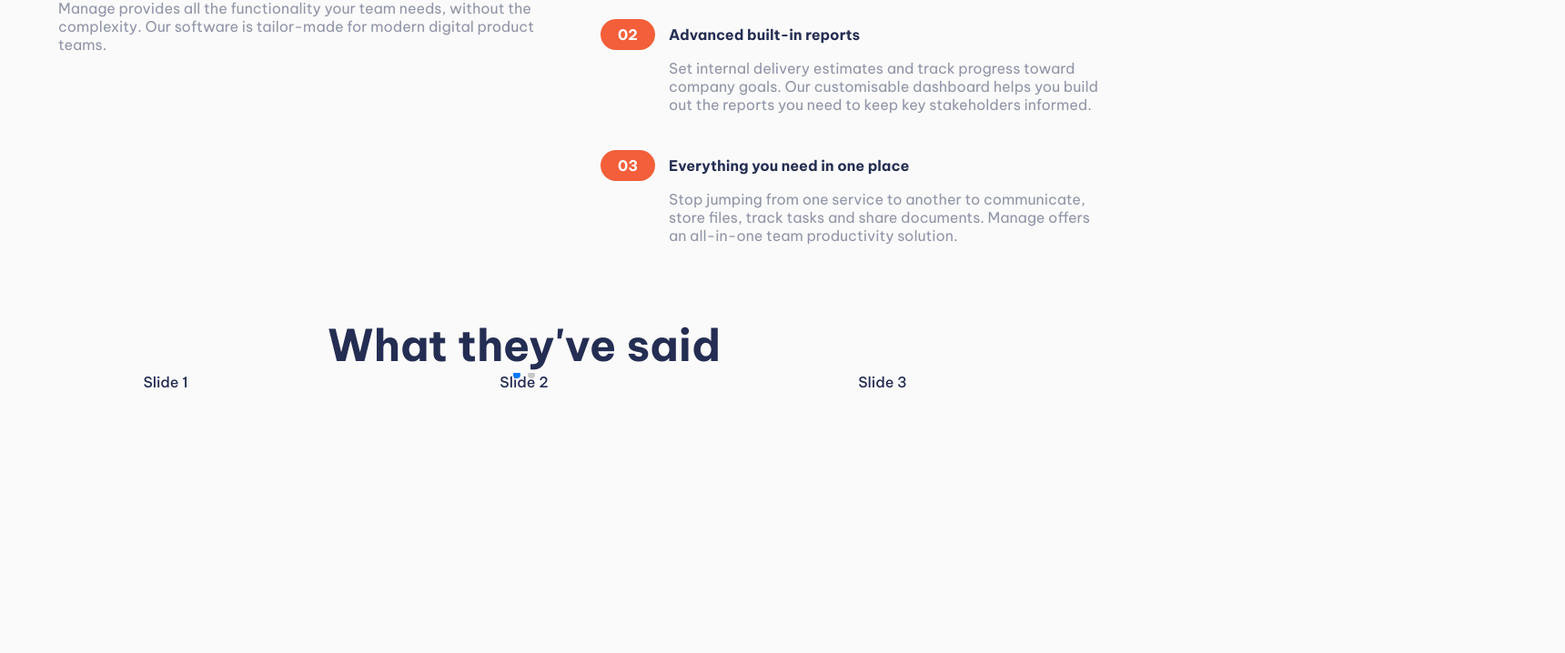
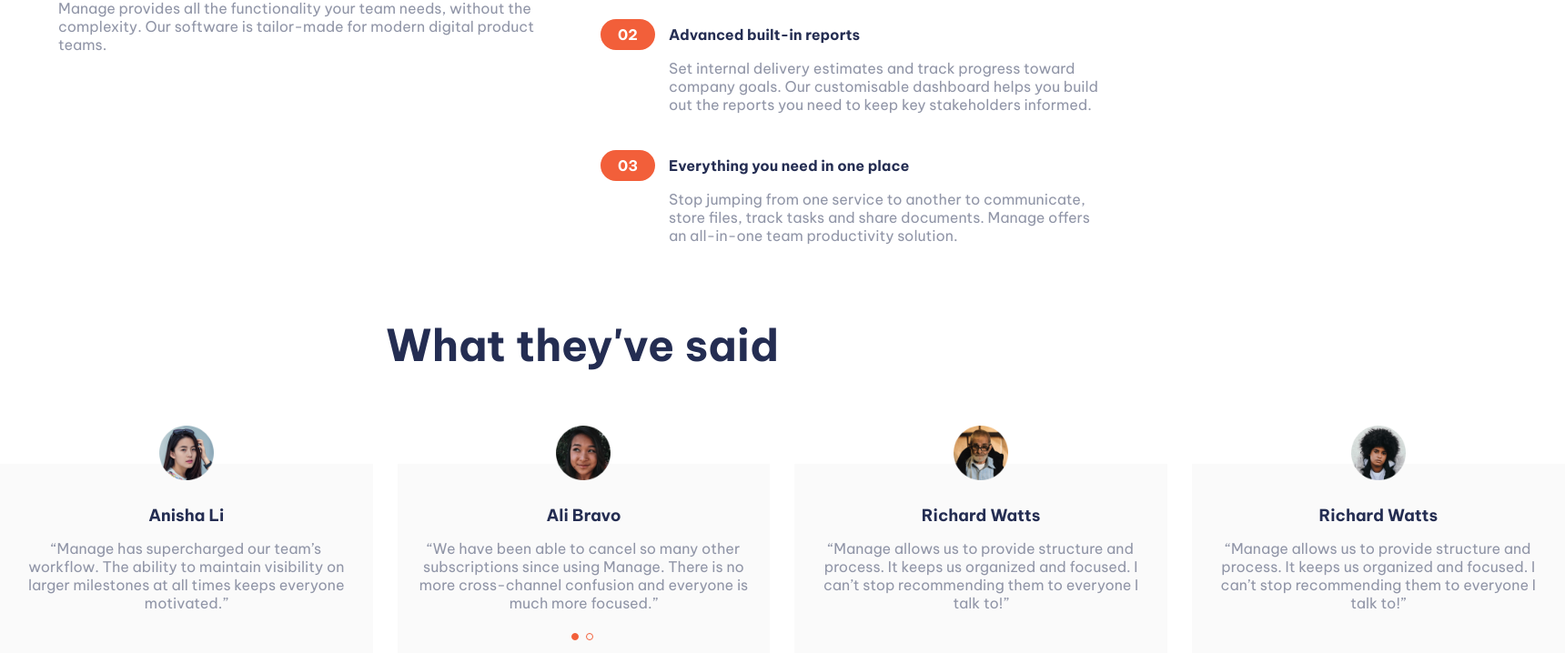
Before and after one commit to Luisgustavom1/Manage-challenge-hub, a React (Vite) app: page / in a window 1280 px wide. Shown: the part 796-1514 px from the top of the page at 91% size, 1720 px wide, since content can reach past the window. Before the commit the page ends 1226 px from the top, so only its background shows below. Built offline with nearby package versions, Linux system fonts and the light colour scheme.

Commit message:
swiper base

```diff
--- a/src/Components/Depositions/CardsDepositions/index.tsx
+++ b/src/Components/Depositions/CardsDepositions/index.tsx
@@ -0,0 +1,26 @@
+import React from "react";
+
+import "./styles.scss";
+
+interface ICardsDepositions {
+  text: string;
+  name: string;
+  image: string;
+}
+
+function CardsDepositions({
+  text,
+  name,
+  image,
+}: ICardsDepositions): JSX.Element {
+  return (
+    <div className="container-cards">
+      <img src={image} alt={`Avatar of ${name}`} />
+      <div>
+        <h2 className="title-sm">{name}</h2>
+        <p className="body-md">{text}</p>
+      </div>
+    </div>
+  );
+}
+export default CardsDepositions;
--- /dev/null
+++ b/src/Components/Depositions/CardsDepositions/styles.scss
@@ -0,0 +1,21 @@
+@import '../../../styles/variables';
+
+.container-cards {
+  width: 32vw;
+  min-width: 375px;
+  background: $--tw-neutral-gray;
+  position: relative;
+  padding: 45px 20px;
+
+  img {
+    position: absolute;
+    width: 60px;
+    left: 50%;
+    top: -20%;
+    transform: translateX(-50%);
+  }
+
+  .title-sm {
+    margin-bottom: 15px;
+  }
+}
--- a/src/Components/Depositions/index.tsx
+++ b/src/Components/Depositions/index.tsx
@@ -1,5 +1,11 @@
 import React from "react";
+
+import shanai from "../../Assets/images/avatar-shanai.png";
+import anisha from "../../Assets/images/avatar-anisha.png";
+import ali from "../../Assets/images/avatar-ali.png";
+import richard from "../../Assets/images/avatar-richard.png";
 import Swipper from "../Swipper";
+import CardsDepositions from "./CardsDepositions";
 
 import "./styles.scss";
 
@@ -7,7 +13,31 @@
   return (
     <section className="container-depositions">
       <h1 className="title-md">What they&apos;ve said</h1>
-      <Swipper />
+      <Swipper
+        cards={[
+          <CardsDepositions
+            image={anisha}
+            name="Anisha Li"
+            text="“Manage has supercharged our team’s workflow. The ability to maintain
+          visibility on larger milestones at all times keeps everyone motivated.”"
+          />,
+          <CardsDepositions
+            image={ali}
+            name="Ali Bravo"
+            text="“We have been able to cancel so many other subscriptions since using Manage. There is no more cross-channel confusion and everyone is much more focused.”"
+          />,
+          <CardsDepositions
+            image={richard}
+            name="Richard Watts"
+            text="“Manage allows us to provide structure and process. It keeps us organized and focused. I can’t stop recommending them to everyone I talk to!”"
+          />,
+          <CardsDepositions
+            image={shanai}
+            name="Richard Watts"
+            text="“Manage allows us to provide structure and process. It keeps us organized and focused. I can’t stop recommending them to everyone I talk to!”"
+          />,
+        ]}
+      />
     </section>
   );
 }
--- a/src/Components/Depositions/styles.scss
+++ b/src/Components/Depositions/styles.scss
@@ -1,5 +1,9 @@
 .container-depositions {
-  width: 90vw;
+  // width: 90vw;
   text-align: center;
   margin-top: 80px;
+
+  .title-md {
+    margin-bottom: 100px;
+  }
 }
--- a/src/Components/Swipper/index.tsx
+++ b/src/Components/Swipper/index.tsx
@@ -14,7 +14,11 @@
 // install Swiper modules
 SwiperCore.use([Pagination]);
 
-export default function Swipper() {
+interface ISwapperProps {
+  cards: React.ReactNode[];
+}
+
+export default function Swipper({ cards }: ISwapperProps) {
   return (
     <Swiper
       slidesPerView={3}
@@ -24,10 +28,9 @@
       }}
       className="mySwiper"
     >
-      <SwiperSlide>Slide 1</SwiperSlide>
-      <SwiperSlide>Slide 2</SwiperSlide>
-      <SwiperSlide>Slide 3</SwiperSlide>
-      <SwiperSlide>Slide 4</SwiperSlide>
+      {cards.map((card, i) => (
+        <SwiperSlide key={i}>{card}</SwiperSlide>
+      ))}
     </Swiper>
   );
 }
--- a/src/Components/Swipper/styles.scss
+++ b/src/Components/Swipper/styles.scss
@@ -0,0 +1,15 @@
+@import '../../styles/variables';
+
+.swiper {
+  overflow: visible;
+}
+
+.swiper-pagination-bullet {
+  border: 1px solid $--tw-primary-red;
+  background: transparent;
+  opacity: 1;
+
+  &.swiper-pagination-bullet-active {
+    background: $--tw-primary-red;
+  }
+}
--- a/src/Styles/global.scss
+++ b/src/Styles/global.scss
@@ -15,7 +15,7 @@
   font-size: 16px;
   font-weight: 500;
   color: $--tw-primary-dark;
-  background-color: $--tw-neutral-gray;
+  background: white;
   overflow-x: hidden;
 }
 
--- a/src/Styles/typography.scss
+++ b/src/Styles/typography.scss
@@ -6,6 +6,10 @@
 
 .title-md {
   font-size: 48px;
+}
+
+.title-sm {
+  font-size: 18px;
 }
 
 .body-lg {
```
Also changed, not shown: src/Components/AboutUs/Categories/index.tsx (+12 -14 lines), .eslintrc.json.
